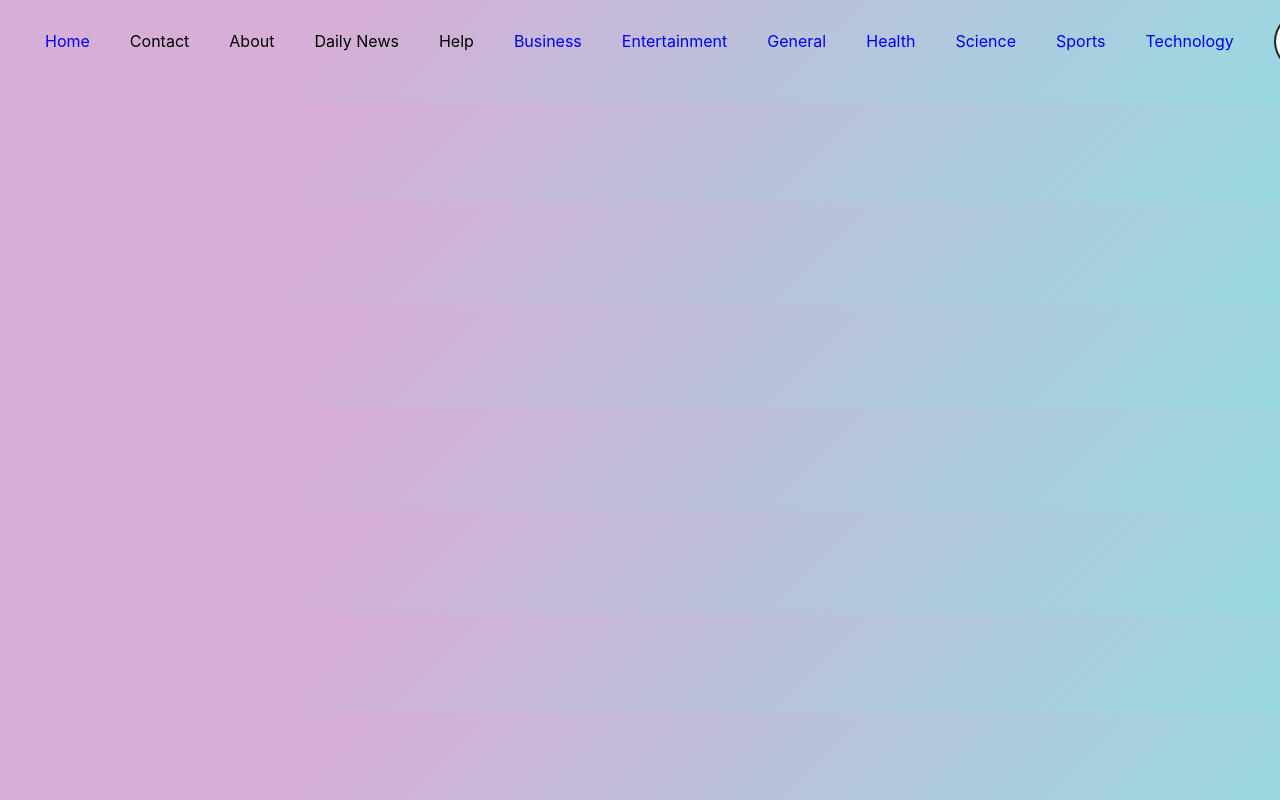
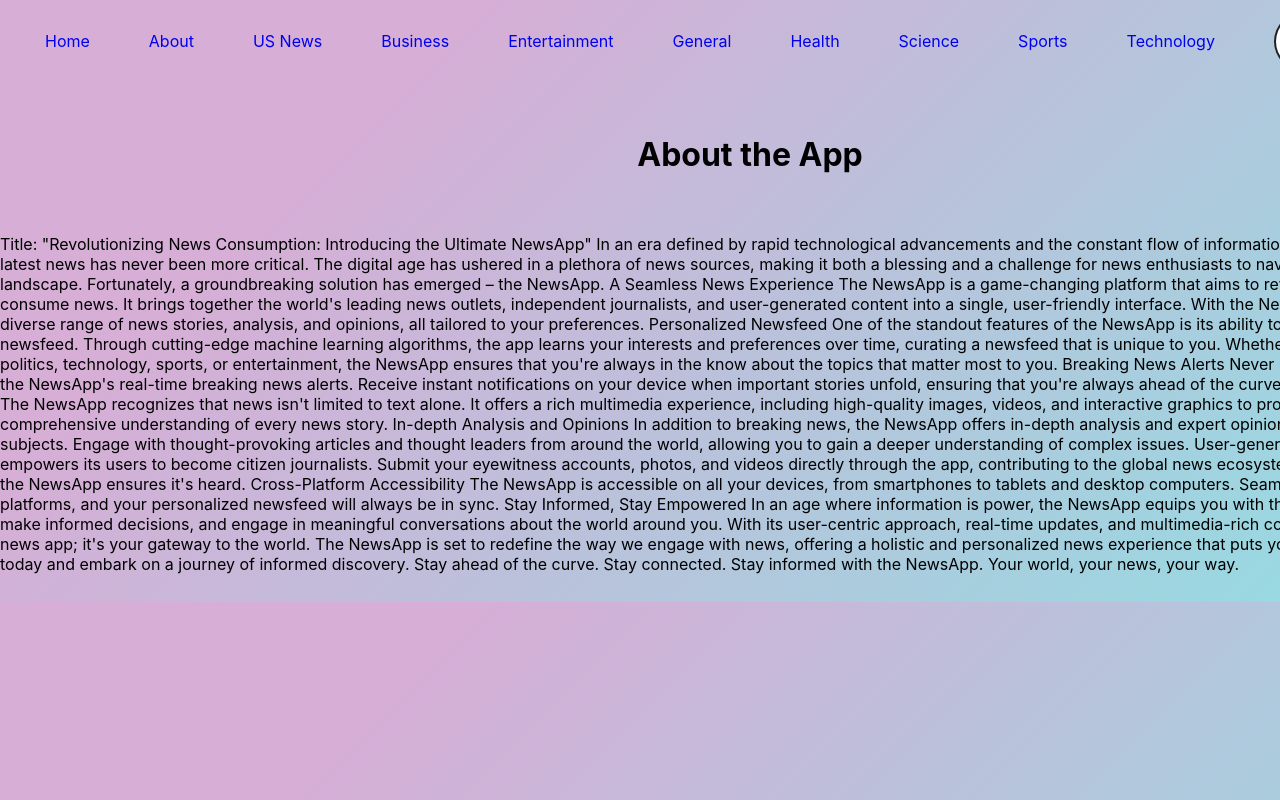
Before and after one commit to Sumit05092002/NewsApp, a React (Create React App) app: page /about in a window 1280 px wide. Shown: the top 800 px of the page. Built offline with nearby package versions, Linux system fonts and the light colour scheme.

Commit message:
UI updated and app title changed

```diff
--- a/src/App.css
+++ b/src/App.css
@@ -208,3 +208,10 @@ a:hover {
 .content:hover{
   cursor:pointer;
 }
+.about{
+  display:flex;
+  justify-content: space-around;
+  align-items: center;
+  height:500px;
+  flex-direction: column;
+}
--- a/src/App.js
+++ b/src/App.js
@@ -3,6 +3,7 @@ import React, { Component } from 'react'
 import Navbar from './Components/Navbar';
 import News from './Components/News';
 import Home from './Components/Home';
+import About from './Components/About';
 import {
   BrowserRouter as Router,
   Routes,
@@ -17,14 +18,16 @@ export default class App extends Component {
           <br />
           <div className="routed">
             <Routes>
-              <Route exact path="/"   element={<News key="business" pageSize={5} category={"business"}></News>} />
-              <Route exact path="/sports" element={<News key="sports" pageSize={5} category={"sports"}></News>}/>
-              <Route exact path="/entertainment"  element={<News key="entertainment"  pageSize={5} category={"entertainment"}></News>}/>
-              <Route exact path="/health"  element={<News key="health" pageSize={5} category={"health"}></News>}/>
-              <Route exact path="/general"  element={<News key="general" pageSize={5} category={"general"}></News>}/>
-              <Route exact path="/science"  element={<News key="science" pageSize={5} category={"science"}></News>}/>
-              <Route exact path="/technology"  element={<News key="technology" pageSize={5} category={"technology"}></News>}/>
+              <Route exact path="/"   element={<News key="business"country={"in"} pageSize={5} category={"business"}></News>} />
+              <Route exact path="/sports" element={<News key="sports" country={"in"} pageSize={5} category={"sports"}></News>}/>
+              <Route exact path="/entertainment"  element={<News key="entertainment" country={"in"}  pageSize={5} category={"entertainment"}></News>}/>
+              <Route exact path="/health"  element={<News key="health" country={"in"} pageSize={5} category={"health"}></News>}/>
+              <Route exact path="/general"  element={<News key="general" country={"in"} pageSize={5} category={"general"}></News>}/>
+              <Route exact path="/science"  element={<News key="science" country={"in"} pageSize={5} category={"science"}></News>}/>
+              <Route exact path="/technology"  element={<News key="technology" country={"in"} pageSize={5} category={"technology"}></News>}/>
               <Route exact path="/home" element={<Home></Home>}></Route>
+              <Route exact path="/about" element={<About></About>}></Route>
+              <Route exact path="/usa" element={<News key="general" country={"us"} pageSize={5} category={"general"}></News>}></Route>
             </Routes>
           </div>
         </div>
--- /dev/null
+++ b/src/Components/About.js
@@ -0,0 +1,55 @@
+import React, { Component } from 'react'
+
+export default class About extends Component {
+  render() {
+    return (
+        <div className="about">
+            <h1>About the App</h1>
+            <p>Title: "Revolutionizing News Consumption: Introducing the Ultimate NewsApp"
+
+In an era defined by rapid technological advancements and the constant flow of information, staying updated with the latest news has never been more critical. The digital age has ushered in a plethora of news sources, making it both a blessing and a challenge for news enthusiasts to navigate the information landscape. Fortunately, a groundbreaking solution has emerged – the NewsApp.
+
+A Seamless News Experience
+
+The NewsApp is a game-changing platform that aims to revolutionize the way we consume news. It brings together the world's leading news outlets, independent journalists, and user-generated content into a single, user-friendly interface. With the NewsApp, you can access a diverse range of news stories, analysis, and opinions, all tailored to your preferences.
+
+Personalized Newsfeed
+
+One of the standout features of the NewsApp is its ability to provide a personalized newsfeed. Through cutting-edge machine learning algorithms, the app learns your interests and preferences over time, curating a newsfeed that is unique to you. Whether you're interested in politics, technology, sports, or entertainment, the NewsApp ensures that you're always in the know about the topics that matter most to you.
+
+Breaking News Alerts
+
+Never miss a crucial update with the NewsApp's real-time breaking news alerts. Receive instant notifications on your device when important stories unfold, ensuring that you're always ahead of the curve.
+
+Multimedia-rich Content
+
+The NewsApp recognizes that news isn't limited to text alone. It offers a rich multimedia experience, including high-quality images, videos, and interactive graphics to provide you with a comprehensive understanding of every news story.
+
+In-depth Analysis and Opinions
+
+In addition to breaking news, the NewsApp offers in-depth analysis and expert opinions on a wide range of subjects. Engage with thought-provoking articles and thought leaders from around the world, allowing you to gain a deeper understanding of complex issues.
+
+User-generated Content
+
+The NewsApp empowers its users to become citizen journalists. Submit your eyewitness accounts, photos, and videos directly through the app, contributing to the global news ecosystem. Your voice matters, and the NewsApp ensures it's heard.
+
+Cross-Platform Accessibility
+
+The NewsApp is accessible on all your devices, from smartphones to tablets and desktop computers. Seamlessly transition between platforms, and your personalized newsfeed will always be in sync.
+
+Stay Informed, Stay Empowered
+
+In an age where information is power, the NewsApp equips you with the tools to stay informed, make informed decisions, and engage in meaningful conversations about the world around you. With its user-centric approach, real-time updates, and multimedia-rich content, it's more than just a news app; it's your gateway to the world.
+
+The NewsApp is set to redefine the way we engage with news, offering a holistic and personalized news experience that puts you in control. Download it today and embark on a journey of informed discovery.
+
+Stay ahead of the curve. Stay connected. Stay informed with the NewsApp. Your world, your news, your way.
+
+
+
+
+</p>
+        </div>
+    )
+  }
+}
--- a/src/Components/Navbar.js
+++ b/src/Components/Navbar.js
@@ -8,10 +8,8 @@ export class Navbar extends Component {
         <nav>
             <ul>
                 <Link to="/home">Home</Link>
-                <li>Contact</li>
-                <li>About</li>
-                <li>Daily News</li>
-                <li>Help</li>
+                <Link to="/about">About</Link>
+                <Link to="/usa">US News</Link>
                 <Link to="/">Business</Link>
                 <Link to="/entertainment">Entertainment</Link>
                 <Link to="/general">General</Link>
--- a/src/Components/News.js
+++ b/src/Components/News.js
@@ -2,18 +2,19 @@ import React, { Component } from 'react'
 import Newsitem from './Newsitem'
 export default class News extends Component {
     articles = []
-    constructor() {
-        super();
+    constructor(props) {
+        super(props);
         this.state = {
             articles: this.articles,
             loading: false,
             page: 1,
 
         }
+        document.title=this.props.category;
     }
 
     async updateNews() {
-        const url = `https://newsapi.org/v2/top-headlines?country=in&category=${this.props.category}&apiKey=7e3bb50259e746d38a91b6f8ca79b33f&page=${this.state.page}&pageSize=${this.props.pageSize}`;
+        const url = `https://newsapi.org/v2/top-headlines?country=${this.props.country}&category=${this.props.category}&apiKey=7e3bb50259e746d38a91b6f8ca79b33f&page=${this.state.page}&pageSize=${this.props.pageSize}`;
         this.setState({ loading: true });
         let data = await fetch(url);
         let parsedData = await data.json();
@@ -21,7 +22,7 @@ export default class News extends Component {
     }
 
     async componentDidMount() {
-        const url = `https://newsapi.org/v2/top-headlines?country=in&category=${this.props.category}&apiKey=7e3bb50259e746d38a91b6f8ca79b33f&pageSize=${this.props.pageSize}`;
+        const url = `https://newsapi.org/v2/top-headlines?country=${this.props.country}&category=${this.props.category}&apiKey=7e3bb50259e746d38a91b6f8ca79b33f&pageSize=${this.props.pageSize}`;
         this.setState({ loading: true });
         let data = await fetch(url);
         let parsedData = await data.json();
@@ -61,7 +62,7 @@ export default class News extends Component {
         return (
             <div className="grandparent">
                 <div className="heading">
-                    <h1>Today's top news headlines</h1>
+                    <h1>Today's top  {this.props.category} headlines</h1>
                 </div>
                 {this.state.loading && <div className="spinner">
                     <div className="loader"></div>
```
